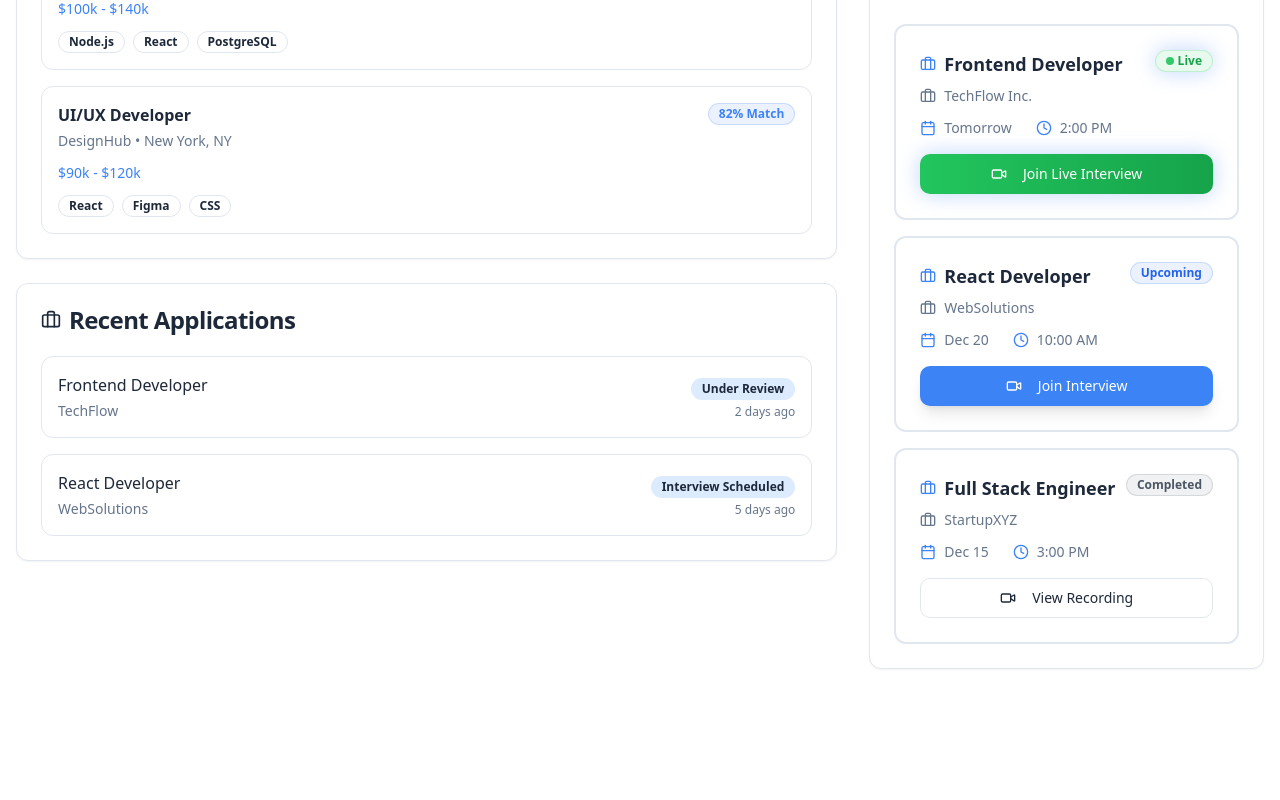
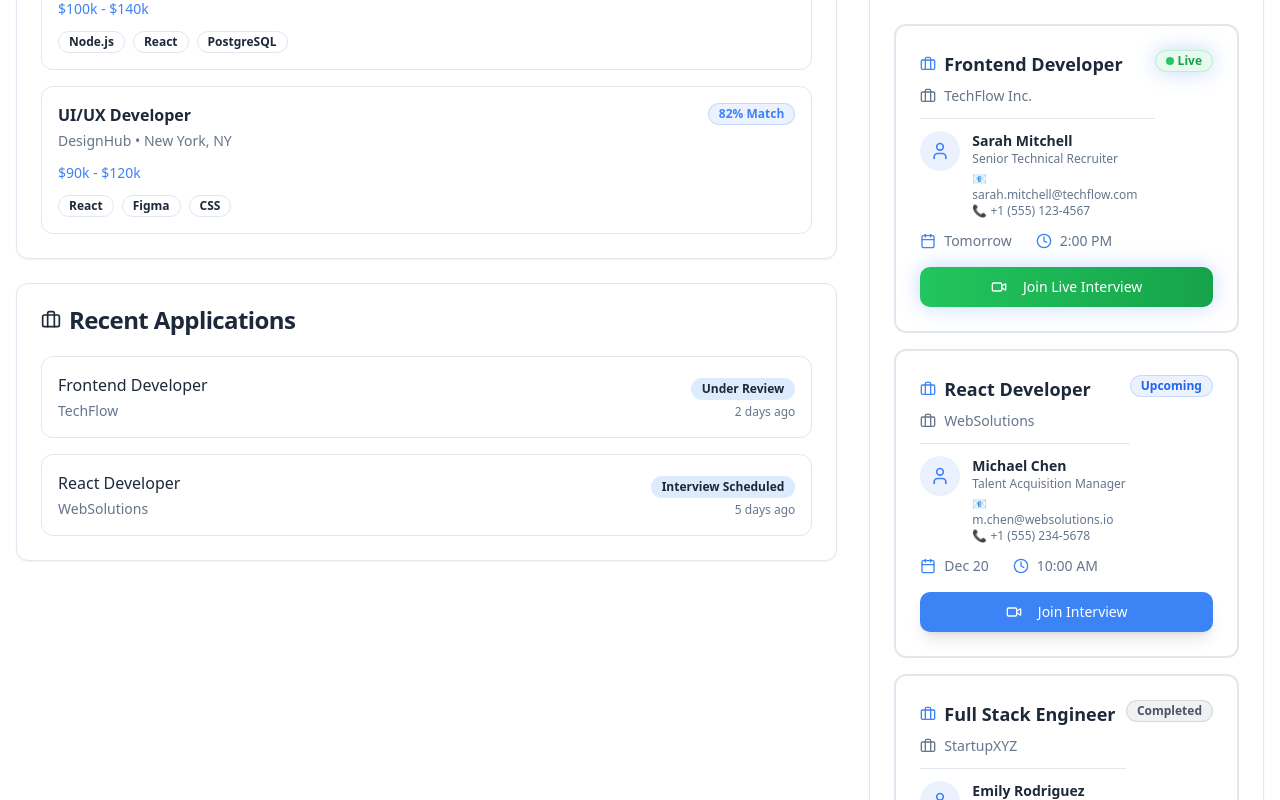
Before and after one commit to rahulhirego-alt/hire-go-ai-89337, a React (Vite) app: page /candidate/dashboard in a window 1280 px wide. Shown: the part 940-1740 px from the top of the page. Before the commit the page ends 1641 px from the top, so only its background shows below. Built offline with nearby package versions, Linux system fonts and the light colour scheme; the HTML template or start-up script is replaced by a standard one.

Commit message:
Add interview section for employer

```diff
--- a/src/components/interview/InterviewCard3D.tsx
+++ b/src/components/interview/InterviewCard3D.tsx
@@ -6,6 +6,13 @@ import { Calendar, Clock, Video, User, Briefcase } from 'lucide-react';
 interface InterviewCard3DProps {
   candidate?: string;
   employer?: string;
+  recruiter?: {
+    name: string;
+    title: string;
+    email?: string;
+    phone?: string;
+    avatar?: string;
+  };
   position: string;
   date: string;
   time: string;
@@ -17,6 +24,7 @@ interface InterviewCard3DProps {
 export const InterviewCard3D = ({
   candidate,
   employer,
+  recruiter,
   position,
   date,
   time,
@@ -60,6 +68,33 @@ export const InterviewCard3D = ({
               <div className="flex items-center gap-2 text-sm text-muted-foreground">
                 <Briefcase className="h-4 w-4" />
                 <span>{employer}</span>
+              </div>
+            )}
+            {recruiter && (
+              <div className="mt-3 pt-3 border-t border-border">
+                <div className="flex items-start gap-3">
+                  {recruiter.avatar ? (
+                    <img
+                      src={recruiter.avatar}
+                      alt={recruiter.name}
+                      className="w-10 h-10 rounded-full object-cover"
+                    />
+                  ) : (
+                    <div className="w-10 h-10 rounded-full bg-primary/10 flex items-center justify-center">
+                      <User className="h-5 w-5 text-primary" />
+                    </div>
+                  )}
+                  <div className="flex-1">
+                    <p className="font-semibold text-sm">{recruiter.name}</p>
+                    <p className="text-xs text-muted-foreground">{recruiter.title}</p>
+                    {recruiter.email && (
+                      <p className="text-xs text-muted-foreground mt-1">📧 {recruiter.email}</p>
+                    )}
+                    {recruiter.phone && (
+                      <p className="text-xs text-muted-foreground">📞 {recruiter.phone}</p>
+                    )}
+                  </div>
+                </div>
               </div>
             )}
           </div>
--- a/src/pages/candidate/Dashboard.tsx
+++ b/src/pages/candidate/Dashboard.tsx
@@ -206,6 +206,12 @@ const CandidateDashboard = () => {
               <CardContent className="space-y-4">
                 <InterviewCard3D
                   employer="TechFlow Inc."
+                  recruiter={{
+                    name: "Sarah Mitchell",
+                    title: "Senior Technical Recruiter",
+                    email: "sarah.mitchell@techflow.com",
+                    phone: "+1 (555) 123-4567"
+                  }}
                   position="Frontend Developer"
                   date="Tomorrow"
                   time="2:00 PM"
@@ -214,6 +220,12 @@ const CandidateDashboard = () => {
                 />
                 <InterviewCard3D
                   employer="WebSolutions"
+                  recruiter={{
+                    name: "Michael Chen",
+                    title: "Talent Acquisition Manager",
+                    email: "m.chen@websolutions.io",
+                    phone: "+1 (555) 234-5678"
+                  }}
                   position="React Developer"
                   date="Dec 20"
                   time="10:00 AM"
@@ -222,6 +234,11 @@ const CandidateDashboard = () => {
                 />
                 <InterviewCard3D
                   employer="StartupXYZ"
+                  recruiter={{
+                    name: "Emily Rodriguez",
+                    title: "Head of Engineering",
+                    email: "emily@startupxyz.com"
+                  }}
                   position="Full Stack Engineer"
                   date="Dec 15"
                   time="3:00 PM"
```
